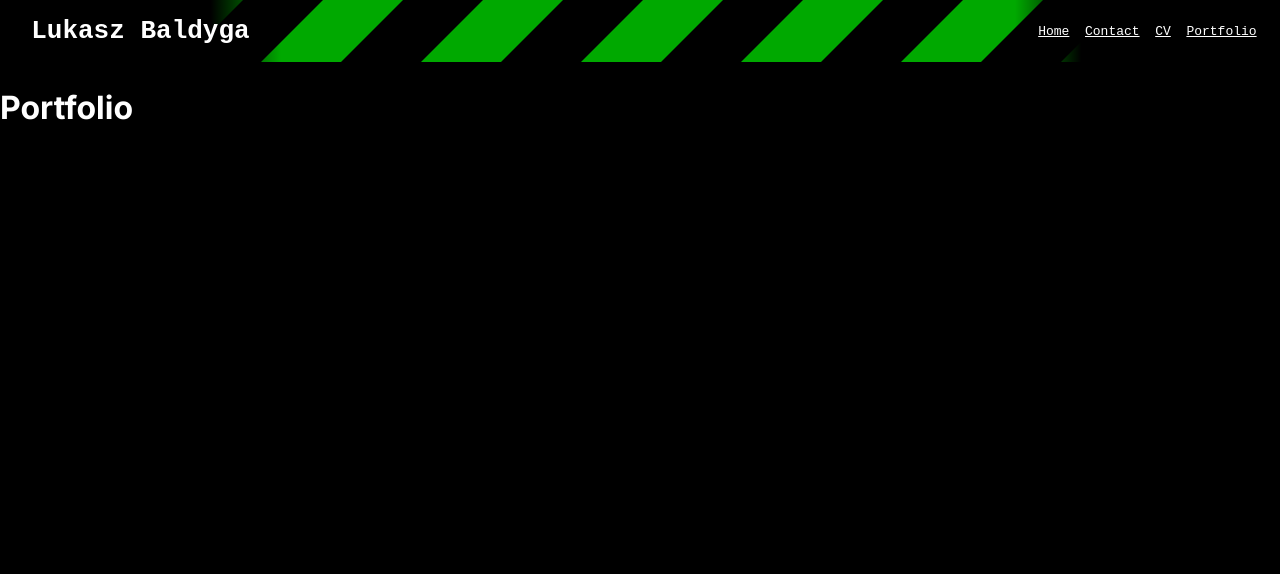
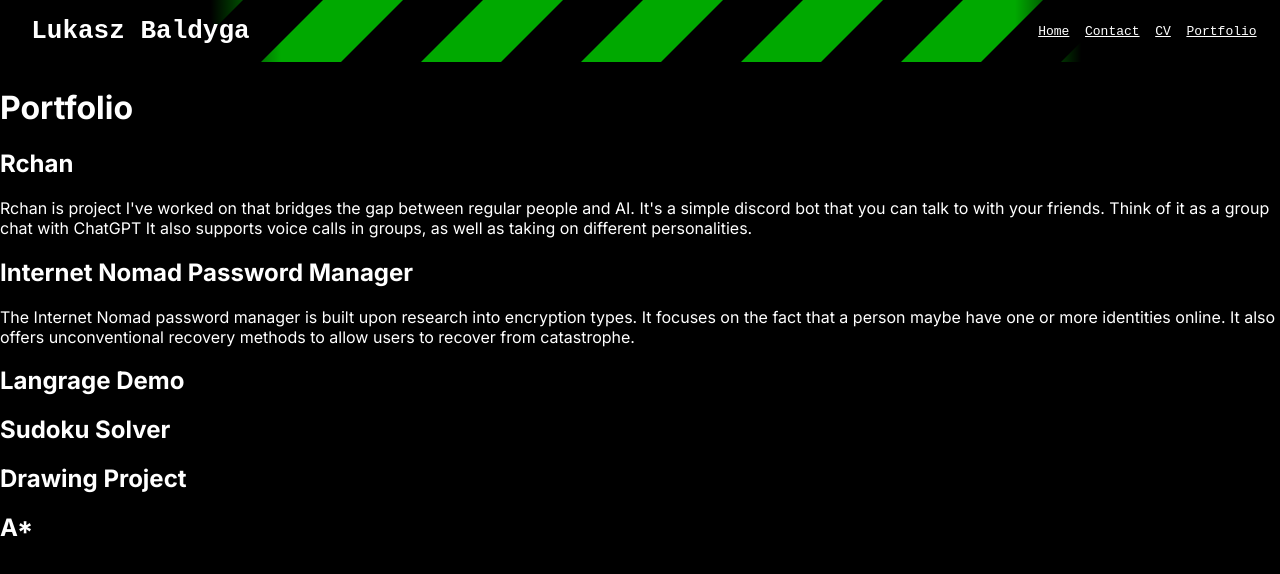
Before and after one commit to Rijndael1998/Website-Neo, a Next.js app: page /fun in a window 1280 px wide. Shown: the top 574 px of the page. Built offline with nearby package versions, Linux system fonts and the light colour scheme.

Commit message:
added very basic page

```diff
--- a/src/app/fun/page.tsx
+++ b/src/app/fun/page.tsx
@@ -1,13 +1,41 @@
 export default function Fun() {
     return <>
         <h1>Portfolio</h1>
-        {
-            // Rchan
-            // Password Manger
-            // Lagrange
-            // Sudoku Solver
-            // Drawing Project
-            // A*
-        }
+
+        <div>
+            <h2>Rchan</h2>
+            <p>{`Rchan is project I've worked on that bridges the gap between regular people and AI. It's a simple discord bot that you can talk to with your friends. Think of it as a group chat with ChatGPT It also supports voice calls in groups, as well as taking on different personalities.`}</p>
+        </div>
+
+        <div>
+            <h2>Internet Nomad Password Manager</h2>
+            <p>The Internet Nomad password manager is built upon research into encryption types. It focuses on the fact that a person maybe have one or more identities online. It also offers unconventional recovery methods to allow users to recover from catastrophe.</p>
+        </div>
+
+        <div>
+            <h2>Langrage Demo</h2>
+            <p></p>
+        </div>
+
+        <div>
+            <h2>Sudoku Solver</h2>
+            <p>
+
+            </p>
+        </div>
+
+        <div>
+            <h2>Drawing Project</h2>
+            <p>
+
+            </p>
+        </div>
+
+        <div>
+            <h2>A*</h2>
+            <p>
+
+            </p>
+        </div>
     </>
 }
```
